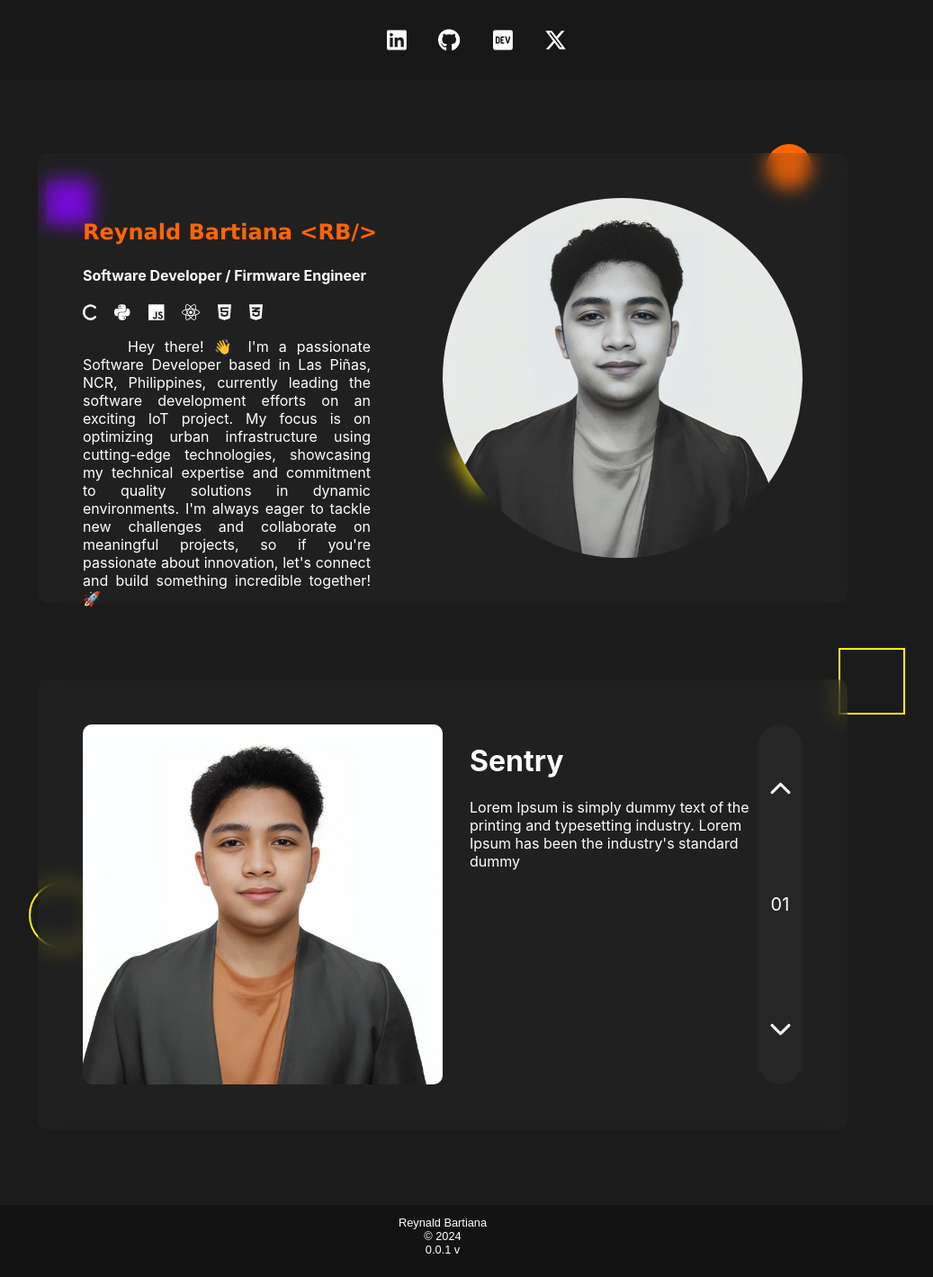
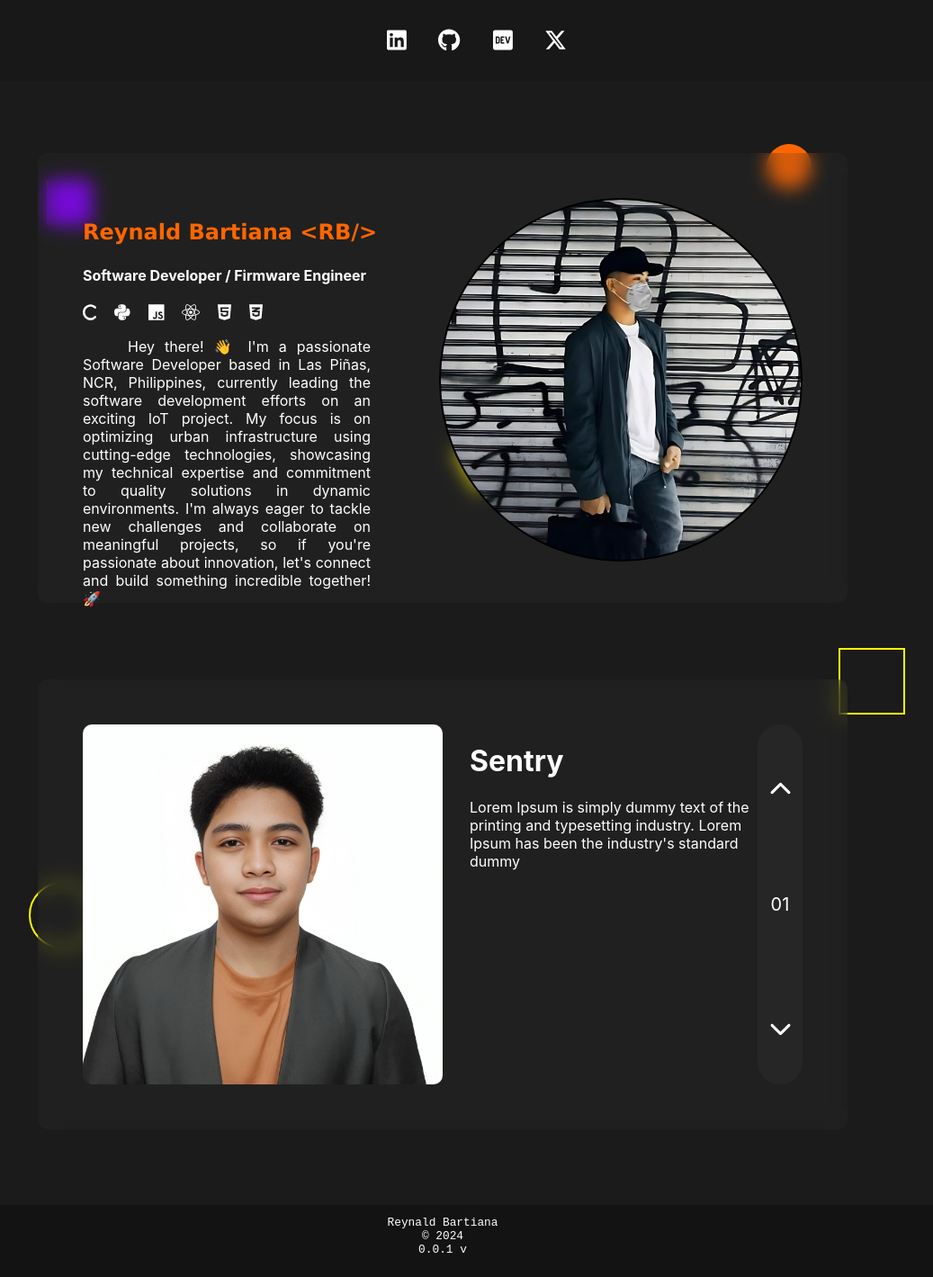
Before and after one commit to seru01/portfolio, a React (Create React App) app in the folder portfolio/: page / in a window 1280 px wide. Shown: the whole page at 90% size, without its empty margins (148-1185 px from the left). Built offline with nearby package versions, Linux system fonts and the light colour scheme.

Commit message:
new profile picture

```diff
--- a/portfolio/src/App.css
+++ b/portfolio/src/App.css
@@ -136,10 +136,11 @@
 
 .imageSection {
   margin-left: 20px;
+  border: 2px solid black;
   width: 50%;
   height: 100%;
   float: right;
-  background-image: url(./images/Formal_Picture.png);
+  background-image: url(./images/reynaldpic.png);
   background-size: cover;
   background-position: center;
   border-radius: 50%;
@@ -345,7 +346,7 @@ button {
   text-align: center;
 }
 .infofooter p {
-  font-family: Arial, Helvetica, sans-serif;
+  font-family: "Courier New", Courier, monospace;
 
   font-size: 1vw;
 }
```
Also changed, not shown: portfolio/src/images/reynaldpic.png (added).
